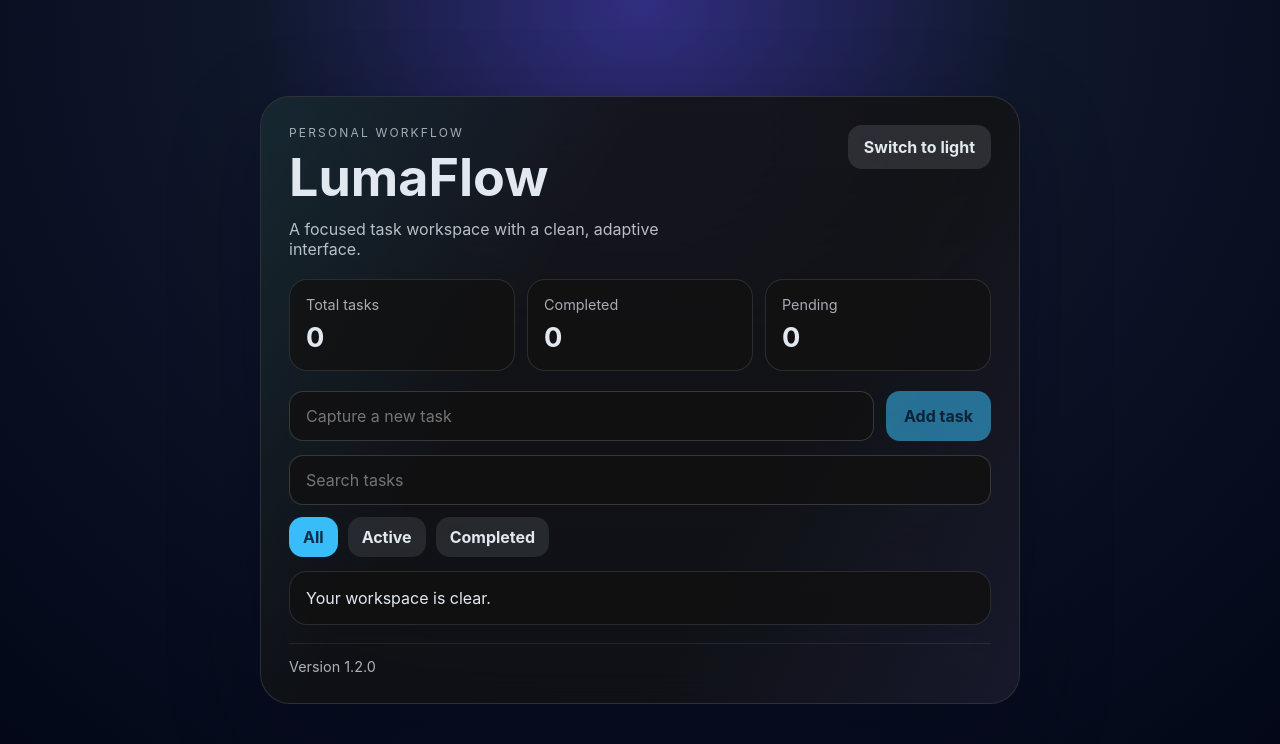
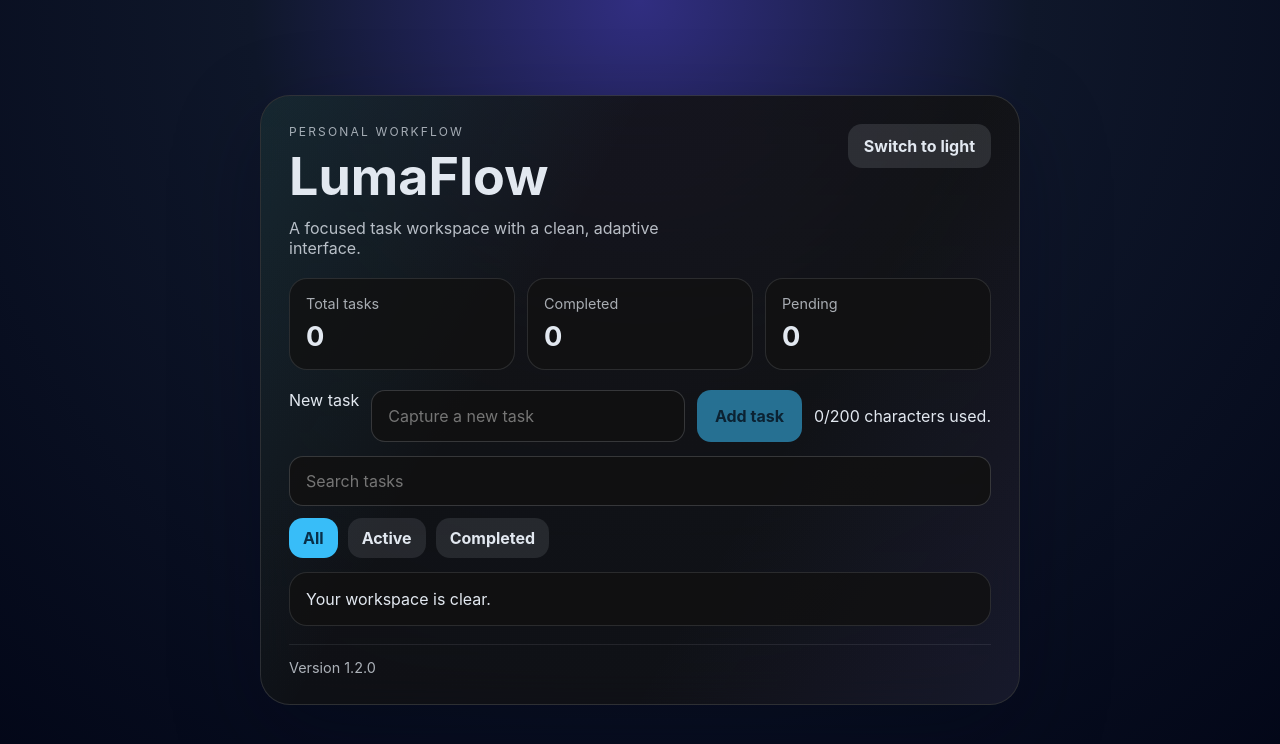
Before and after one commit to YigitEfe-DEV/smart-to-do, a React (Vite) app: page / in a window 1280 px wide. Shown: the top 744 px of the page. Built offline with nearby package versions, Linux system fonts and the light colour scheme.

Commit message:
refactor: extract Composer into reusable component

```diff
--- a/src/App.jsx
+++ b/src/App.jsx
@@ -2,11 +2,11 @@ import { useEffect, useMemo, useState } from 'react';
 import { APP_VERSION } from './constants/app.js';
 import { useTasks } from './hooks/useTasks.js';
 import { useTheme } from './hooks/useTheme.js';
+import Composer from './components/Composer.jsx';
 
 export default function App() {
-  const { tasks, addTask: addTaskRaw, editTaskText, toggleTask, deleteTask } = useTasks();
+  const { tasks, addTask, editTaskText, toggleTask, deleteTask } = useTasks();
   const { theme, toggleTheme } = useTheme();
-  const [taskText, setTaskText] = useState('');
   const [editText, setEditText] = useState('');
   const [editingId, setEditingId] = useState(null);
   const [filter, setFilter] = useState('all');
@@ -43,12 +43,7 @@ export default function App() {
     };
   }, [tasks]);
 
-  const addTask = (event) => {
-    event.preventDefault();
-    if (addTaskRaw(taskText)) {
-      setTaskText('');
-    }
-  };
+  const addTaskHandler = (text) => addTask(text);
 
   const startEdit = (task) => {
     setEditingId(task.id);
@@ -119,17 +114,7 @@ export default function App() {
           </article>
         </div>
 
-        <form className="composer" onSubmit={addTask}>
-          <input
-            value={taskText}
-            onChange={(e) => setTaskText(e.target.value)}
-            placeholder="Capture a new task"
-            aria-label="New task"
-          />
-          <button type="submit" disabled={!taskText.trim()}>
-            Add task
-          </button>
-        </form>
+        <Composer onAdd={addTaskHandler} />
 
         <div className="toolbar">
           <input
--- /dev/null
+++ b/src/components/Composer.jsx
@@ -0,0 +1,47 @@
+import { useId, useState } from 'react';
+import { TASK_LIMITS } from '../constants/app.js';
+import { sanitizeTaskText } from '../utils/tasks.js';
+
+export default function Composer({ onAdd }) {
+  const [value, setValue] = useState('');
+  const inputId = useId();
+  const helperId = `${inputId}-helper`;
+
+  const trimmed = sanitizeTaskText(value);
+  const isEmpty = trimmed.length < TASK_LIMITS.minLength;
+  const isTooLong = trimmed.length > TASK_LIMITS.maxLength;
+  const canSubmit = !isEmpty && !isTooLong;
+
+  const handleSubmit = (event) => {
+    event.preventDefault();
+    if (!canSubmit) return;
+    if (onAdd(trimmed)) {
+      setValue('');
+    }
+  };
+
+  return (
+    <form className="composer" onSubmit={handleSubmit} aria-describedby={helperId}>
+      <label htmlFor={inputId} className="visually-hidden">
+        New task
+      </label>
+      <input
+        id={inputId}
+        value={value}
+        onChange={(event) => setValue(event.target.value)}
+        placeholder="Capture a new task"
+        aria-describedby={helperId}
+        aria-invalid={isTooLong}
+        maxLength={TASK_LIMITS.maxLength + 32}
+      />
+      <button type="submit" disabled={!canSubmit}>
+        Add task
+      </button>
+      <p id={helperId} className="composer-helper" aria-live="polite">
+        {isTooLong
+          ? `Trim by ${trimmed.length - TASK_LIMITS.maxLength} character${trimmed.length - TASK_LIMITS.maxLength === 1 ? '' : 's'}.`
+          : `${trimmed.length}/${TASK_LIMITS.maxLength} characters used.`}
+      </p>
+    </form>
+  );
+}
```
